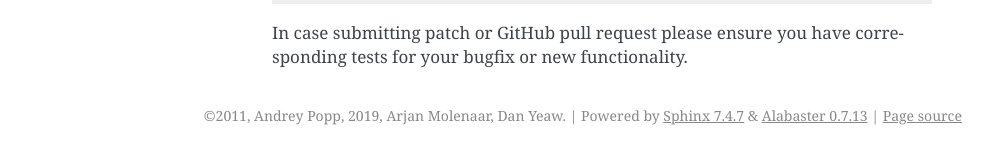
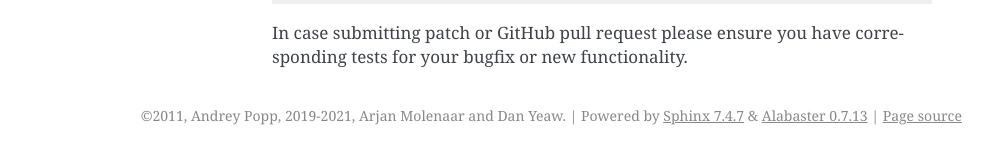
Before and after one commit to gaphor/generic, a Sphinx documentation site: the page built from docs/index.rst, in a window 1280 px wide. Shown: the part 1181-1333 px from the top of the page, without its empty margins (148-1141 px from the left). Built offline with Sphinx 7.4.7, drawn with Linux system fonts in a browser that asks for light colours; some of the changed lines change nothing that is shown.

Commit message:
Auto update version and year in docs

```diff
--- a/docs/conf.py
+++ b/docs/conf.py
@@ -12,7 +12,10 @@
 # serve to show the default.
 
 import sys
+from datetime import date
 from pathlib import Path
+
+import tomli
 
 project_dir = Path(__file__).resolve().parent.parent
 sys.path.insert(0, str(project_dir))
@@ -44,16 +47,18 @@
 
 # General information about the project.
 project = u"generic"
-copyright = u"2011, Andrey Popp, 2019, Arjan Molenaar, Dan Yeaw"
+copyright = f"2011, Andrey Popp, 2019-{date.today().year}, Arjan Molenaar and Dan Yeaw"
 
 # The version info for the project you're documenting, acts as replacement for
 # |version| and |release|, also used in various other places throughout the
 # built documents.
 #
 # The short X.Y version.
-version = "1.0.0"
-# The full version, including alpha/beta/rc tags.
-release = "1.0.0"
+version = ""
+project_dir = Path(__file__).resolve().parent.parent
+f = project_dir.joinpath("pyproject.toml")
+release = str(tomli.loads(f.read_text())["tool"]["poetry"]["version"])
+sys.path.append(str(project_dir))
 
 # The language for content autogenerated by Sphinx. Refer to documentation
 # for a list of supported languages.
```
